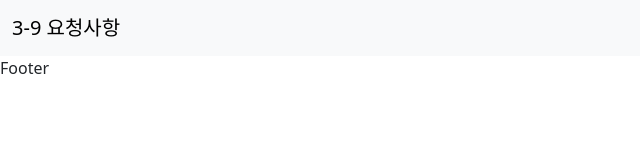
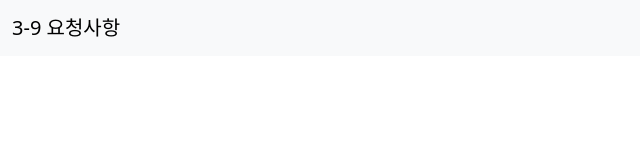
Before and after one commit to mjunho07/web309, a website: page views/base.html in a window 1280 px wide. Shown: the full height of the page, 0-640 px from the left. Drawn offline with nearby package versions, Linux system fonts and the light colour scheme; files that its build step writes are made by us from their sources.

Commit message:
design fix

```diff
--- a/index.js
+++ b/index.js
@@ -77,7 +77,6 @@
     })
 
     const result = await writing.save().then((result) => {
-        console.log('success')
         res.render('detail', {'detail': result });
     }).catch(e => {
         console.error(e)
--- a/views/base.html
+++ b/views/base.html
@@ -17,11 +17,6 @@
     <!-- 바뀌는 요소 -->
     {% block content %}
     {% endblock %}
-
-    <!-- 공통된 요소 -->
-    <footer>
-        <p>Footer</p>
-    </footer>
      <script src="https://cdn.jsdelivr.net/npm/bootstrap@5.3.0-alpha3/dist/js/bootstrap.bundle.min.js" integrity="sha384-ENjdO4Dr2bkBIFxQpeoTz1HIcje39Wm4jDKdf19U8gI4ddQ3GYNS7NTKfAdVQSZe" crossorigin="anonymous"></script>
 
 </body>
```
